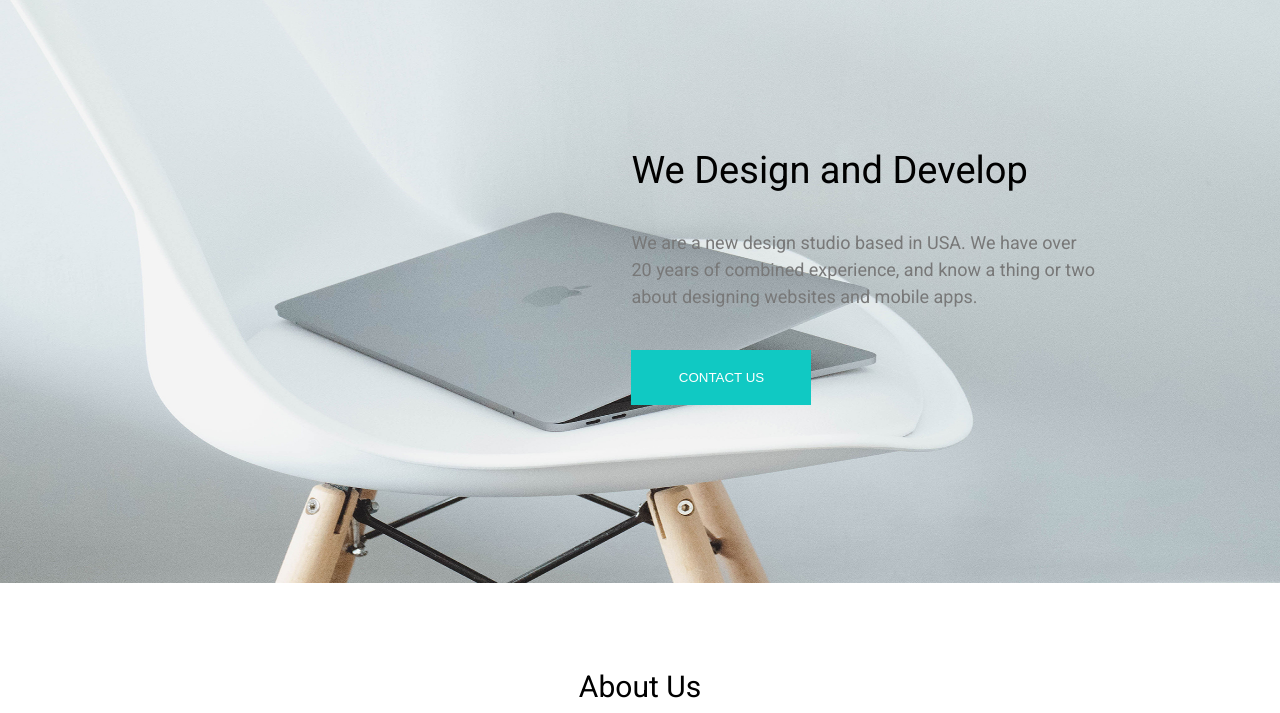
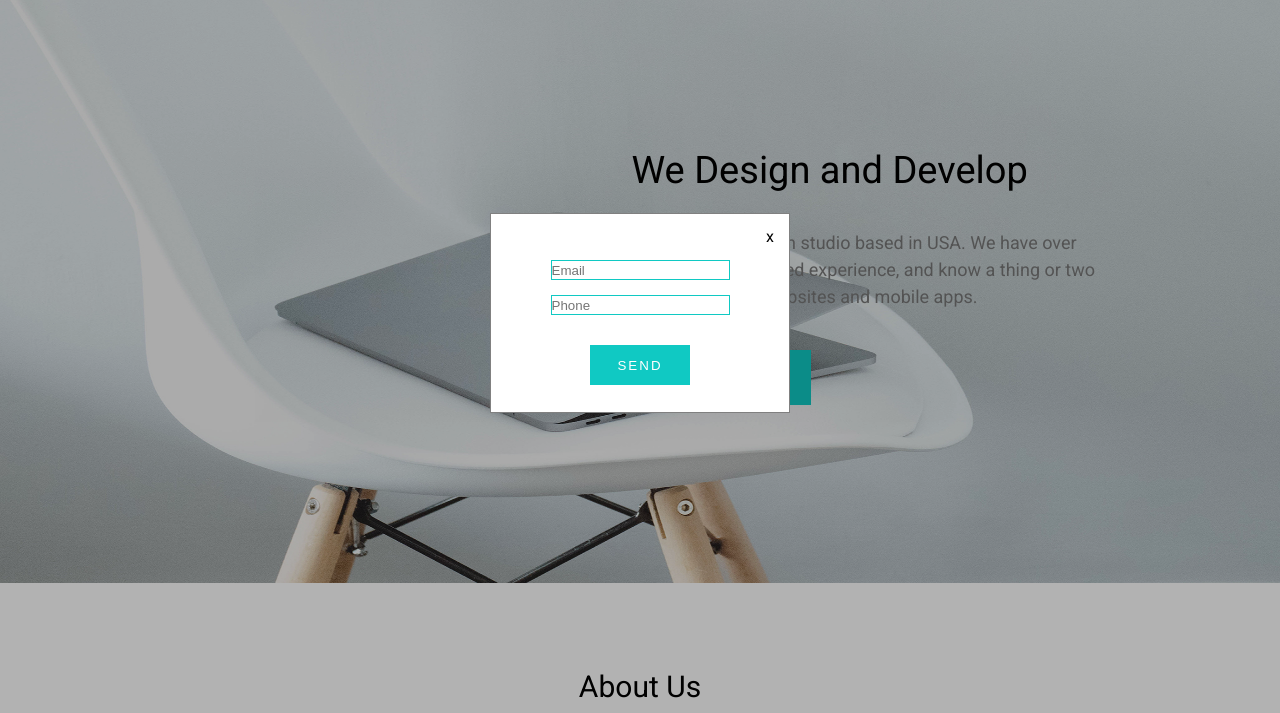
Before and after one commit to M-skyi/Piroll-header.io, a plain HTML site: page index.html in a window 1280 px wide. Shown: the part 87-800 px from the top of the page. Drawn offline with Linux system fonts and the light colour scheme.

Commit message:
add script

```diff
--- /dev/null
+++ b/app.js
@@ -0,0 +1,16 @@
+let btnClose = document.querySelector(".btn-close");
+let modalWindow = document.querySelector(".modal");
+let btnSend = document.querySelector(".modal-btn")
+let pageSize = document.querySelector("body").scrollHeight;
+let halfPage = pageSize / 2 ;
+
+window.addEventListener("scroll",scr)
+function scr() {
+    if (window.pageYOffset >= halfPage) {
+        modalWindow.classList.add("show")
+    }
+}
+btnClose.addEventListener("click",function() {
+    modalWindow.classList.remove("show")
+    window.removeEventListener("scroll",scr)
+})
--- a/index.html
+++ b/index.html
@@ -358,7 +358,7 @@
                 <div class="col-4 col-sm-3">
                     <div class="site-name">
                         <h5>Piroll Design, Inc.</h5>
-                        <p>© 2017 Piroll. All rights reserved. <br>
+                        <p>© 2020 Piroll. All rights reserved. <br>
                             Designed by robirurk.</p>
                     </div>
                 </div>
@@ -394,6 +394,17 @@
             </div>
         </div>
     </footer>
+    <div class="modal">
+        <div class="modal-block">
+            <form action="">
+                <div class="btn-close">x</div>
+                <input class="modal-email" type="email" placeholder="Email">
+                <input class="modal-phone" type="tel" placeholder="Phone">
+                <button class="modal-btn">Send</button>
+            </form>
+        </div>
+    </div>
 </main>
+<script src="app.js" ></script>
 </body>
 </html>
--- a/style.css
+++ b/style.css
@@ -691,3 +691,42 @@ h5{
         height: 920px;
     }
 }
+.modal{
+    position: fixed;
+	top: 0;
+	left: 0;
+	width: 100%;
+	height: 100%;
+	z-index: 100;
+    background-color: rgba(0,0,0,0.3);
+    display: none;
+}
+.modal-block{
+    width: 300px;
+	height: 200px;
+	margin: 300px auto;
+	background-color: white;
+	border: 1px solid grey;
+    padding: 15px;
+    text-align: center;
+}
+.modal-btn{
+    height: 40px;
+    margin-top: 30px;
+    width: 100px;
+    letter-spacing: 2px;
+
+}
+.modal-phone,.modal-email{
+    margin-top: 15px;
+    outline: none;
+    border: 1px solid #10c9c3;
+    height: 20px;
+}
+.btn-close{
+   text-align: right;
+   cursor: pointer;
+}
+.show{
+    display: block;
+}
```
